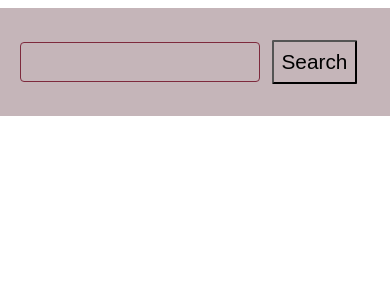
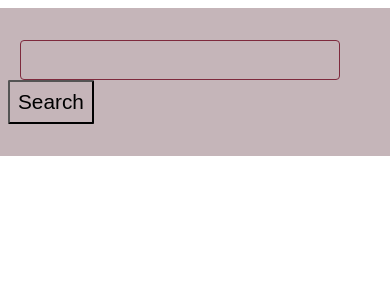
Before and after one commit to jimmyjamesm10-code/ecomerce-project, a Spring Boot app: page /ecom in a window 390 px wide. Shown: the part 69-369 px from the top of the page. Run offline with Spring Boot 4, Linux system fonts and the light colour scheme; data that the repository does not hold is empty.

Commit message:
Update style

```diff
--- a/src/main/resources/static/appstyle.css
+++ b/src/main/resources/static/appstyle.css
@@ -476,7 +476,7 @@ body.registration-page {
 
     #search-form input,
     #search-form textarea {
-        width: 15rem;
+        width: 20rem;
         box-sizing: border-box;
         border: 1px solid #7E2A3D;
         border-radius: 0.25rem;
@@ -494,7 +494,6 @@ body.registration-page {
         margin-left: 0.5rem;
         font-size: 1.3rem;
         cursor: pointer;
-        margin-right: 5%;
     }
 
 }
--- a/src/main/resources/static/productdetails.js
+++ b/src/main/resources/static/productdetails.js
@@ -85,7 +85,7 @@ function renderProductDetails(product) {
     const increaseButton = container.querySelector(".increase-quantity")
     const totalDisplay = container.querySelector(".total-display");
     const productDetailsImg = container.querySelector(".product-details-image");
-    productDetailsImg.style.cssText = `margin-right:4%;
+    productDetailsImg.style.cssText = `width: 25rem;
                                        height: 20rem;
                                        margin-top: 1rem;`
     let quantity = 1;
--- a/src/main/resources/static/rollingcart.js
+++ b/src/main/resources/static/rollingcart.js
@@ -74,7 +74,7 @@ cart.save();
 //--------------------render fixed cart items--------------------------------------------------
 
 if (cart.items.length !== 0) {
-    navCartText.style.color = "aqua";
+    navCartText.style.color = "gold";
 }
 
 cart.addEventListener("change", () => {
```
